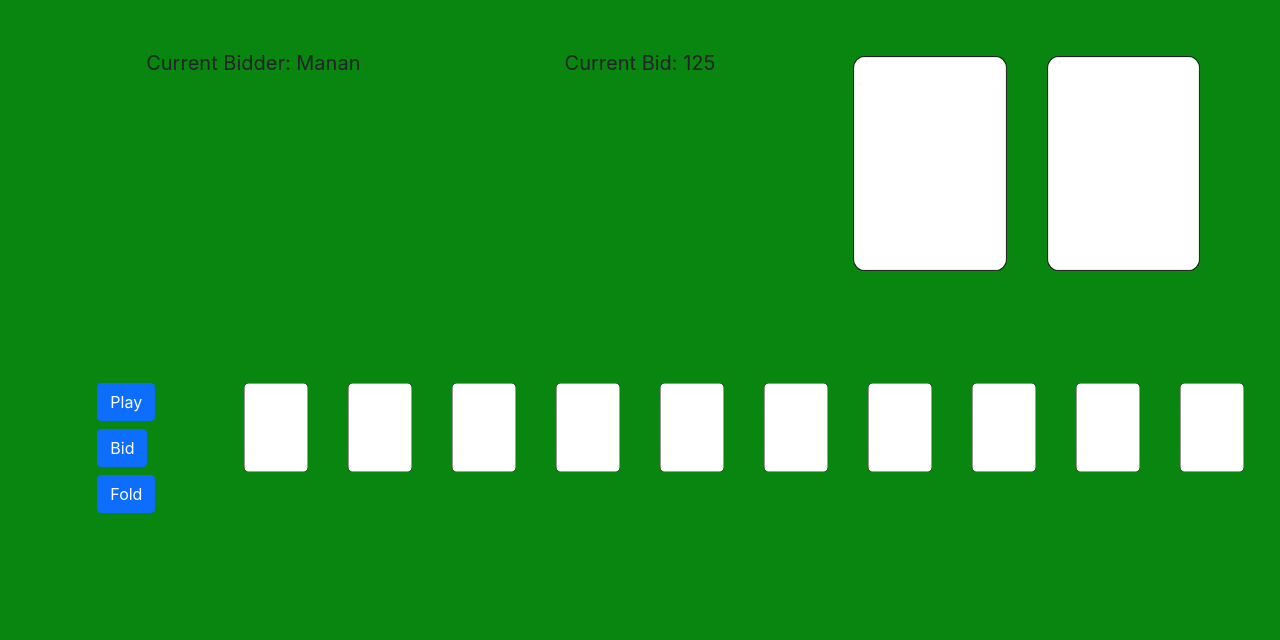
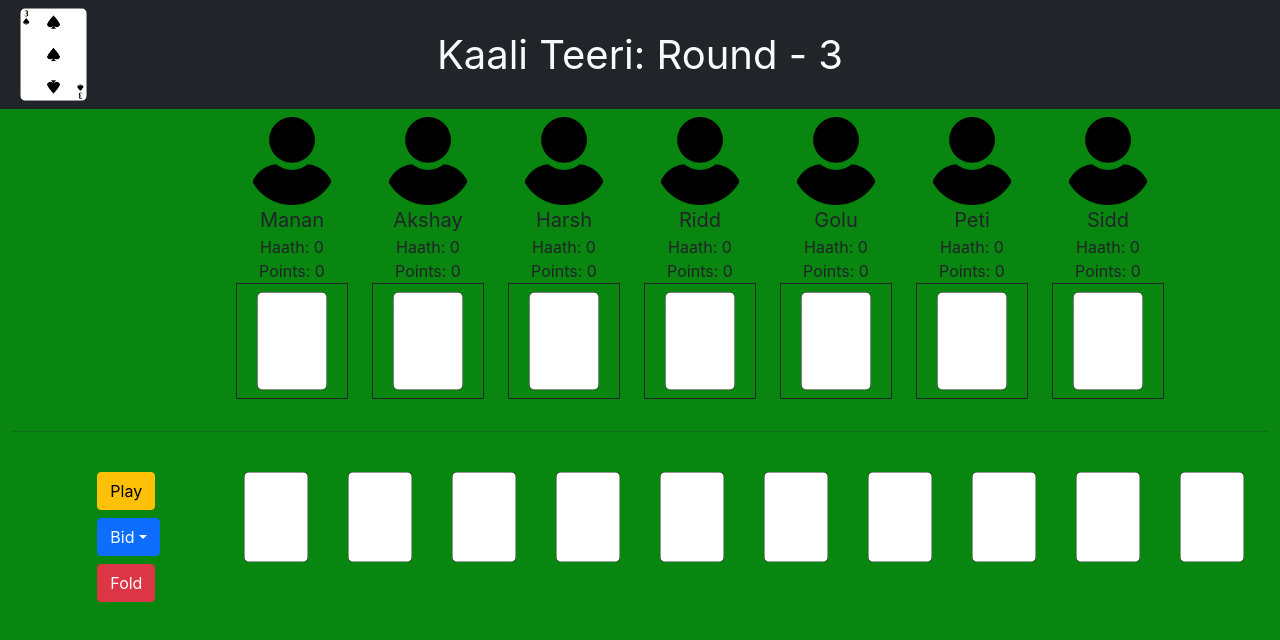
Before and after one commit to MananSoni42/kaliteeri, a React (Create React App) app: page / in a window 1280 px wide. Shown: the top 640 px of the page. Built offline with nearby package versions, Linux system fonts and the light colour scheme.

Commit message:
Improve table and self frontend

```diff
--- a/src/App.js
+++ b/src/App.js
@@ -1,14 +1,13 @@
 import './App.css';
-import Chat from './Chat.js'
 import Table from './Table.js'
 import BiddingTable from './bid';
 import Self from './self';
 import React, { useState } from 'react';
 import Start from './start';
-
+import Card from './Card';
 function App() {
   const [start,setStart] = useState(false);
-  const [bid,setBid] = useState(true);
+  const [bid,setBid] = useState(false);
 
   if (start) {
     return (
@@ -27,11 +26,20 @@ function App() {
     return (
       <div className="App">
         <div className="container-fluid">
+          <div className="row bg-dark text-light text-center">
+            <div className="col-1">
+              <Card num={15}></Card>
+            </div>
+            <div className="col-10 my-auto">
+              <div className="fs-1"> {`Kaali Teeri: ${bid?'Bidding':'Round - 3'}`} </div>
+            </div>
+          </div>
           <div className="row">
               <div className="col-12">
                 {bid?<BiddingTable></BiddingTable>:<Table></Table>}
               </div>
           </div>
+          <hr class="my-4"></hr>
           <div className="row">
               <div className="col-12">
                 <Self></Self>
--- a/src/Self.js
+++ /dev/null
@@ -1,5 +0,0 @@
-function Self() {
-
-}
-
-export default Self;
--- a/src/bid.js
+++ b/src/bid.js
@@ -3,7 +3,7 @@ import Card from './Card.js';
 function BiddingTable() {
     return (
         <div>
-            <div className="row m-5">
+            <div className="row m-1">
                 <div className="col-4 fs-5"> Current Bidder: Manan </div>
                 <div className="col-4 fs-5"> Current Bid: 125 </div>
                 <div className="col-2 fs-5"> <Card num={0}></Card> </div>
--- a/src/self.js
+++ b/src/self.js
@@ -2,26 +2,35 @@ import Card from "./Card";
 
 function Self() {
     return (
-        <div className="row m-1 mt-5">
+        <div className="row m-1 mt-2">
             <div className="col-2">
                 <div className="row my-2">
                     <div className="col-4"></div>
                     <div className="col-4">
-                        <button className="btn btn-primary"> Play </button>
+                        <button className="btn btn-warning"> Play </button>
                     </div>
                     <div className="col-4"></div>
                 </div>
                 <div className="row my-2">
                     <div className="col-4"></div>
                     <div className="col-4">
-                        <button className="btn btn-primary"> Bid </button>
+                        <div className="btn-group">
+                        <button type="button" className="btn btn-primary dropdown-toggle" data-bs-toggle="dropdown" aria-expanded="false">
+                            Bid
+                        </button>
+                        <ul className="dropdown-menu">
+                            <li><a className="dropdown-item" href="#">Action</a></li>
+                            <li><a className="dropdown-item" href="#">Another action</a></li>
+                            <li><a className="dropdown-item" href="#">Something else here</a></li>
+                        </ul>
+                        </div>
                     </div>
                     <div className="col-4"></div>
                 </div>
                 <div className="row my-2">
                     <div className="col-4"></div>
                     <div className="col-4">
-                        <button className="btn btn-primary"> Fold </button>
+                        <button className="btn btn-danger"> Fold </button>
                     </div>
                     <div className="col-4"></div>
                 </div>
```
Lines whose indentation alone changed are shown as unchanged.
